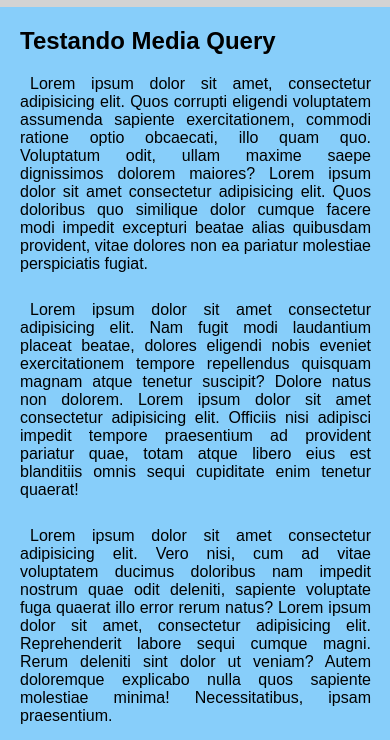
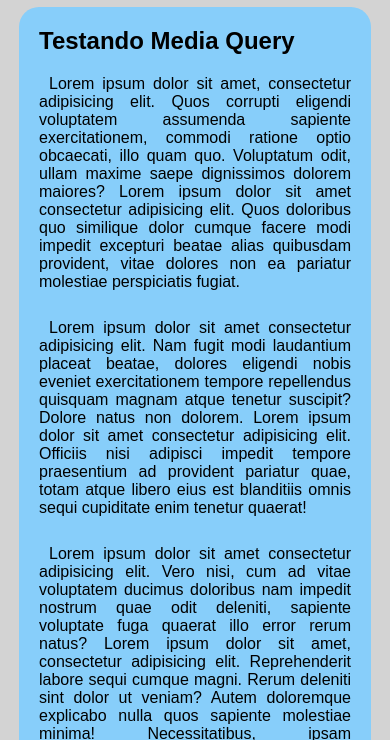
Before and after one commit to cleytoncx/exercicio, a plain HTML site: page ex003/mq005/index.html in a window 390 px wide. Shown: the part 104-844 px from the top of the page. Drawn offline with Linux system fonts and the light colour scheme.

Commit message:
exercício 003 de media query

```diff
--- a/ex003/mq005/estilos/style.css
+++ b/ex003/mq005/estilos/style.css
@@ -58,7 +58,8 @@ a:hover {
 }
 
 main {
-    width: 90vw;
+    width: 80vw;
+    border-radius: 20px;
     background-color: lightskyblue;
     margin: auto;
     margin-top: 10px;
```
